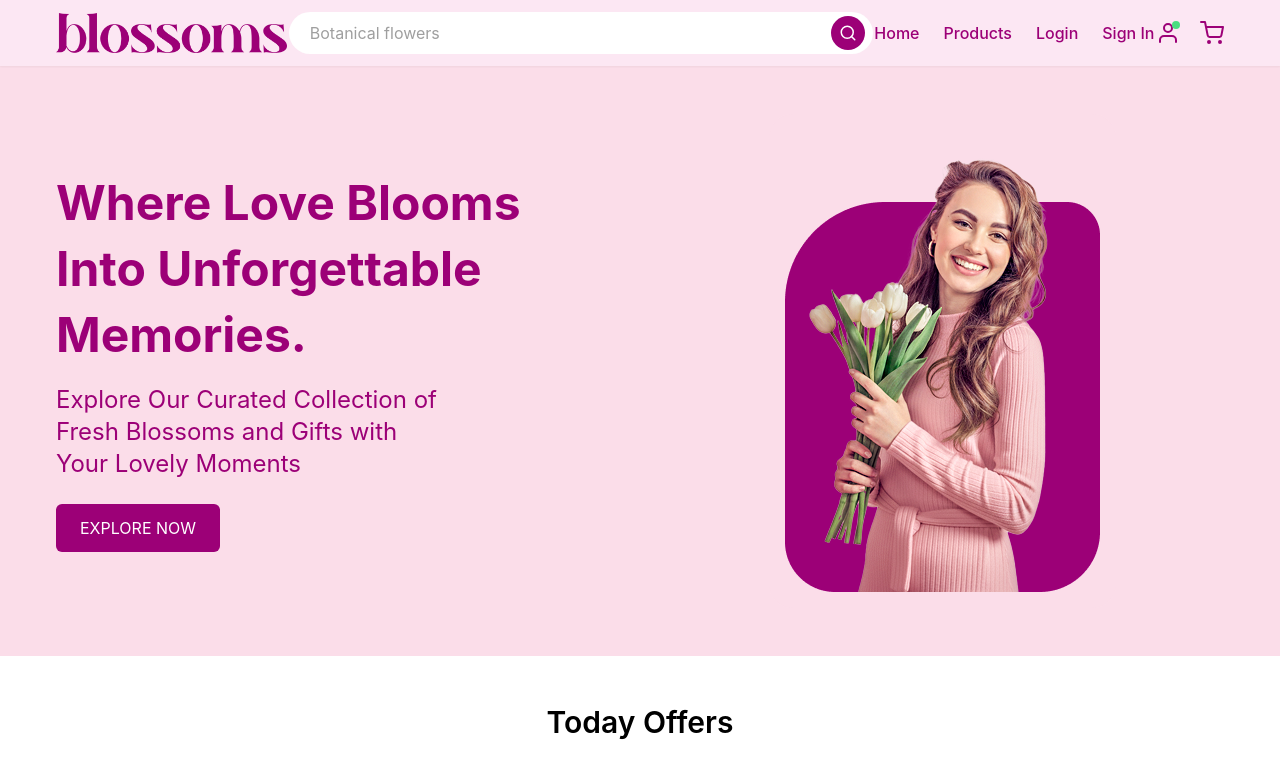
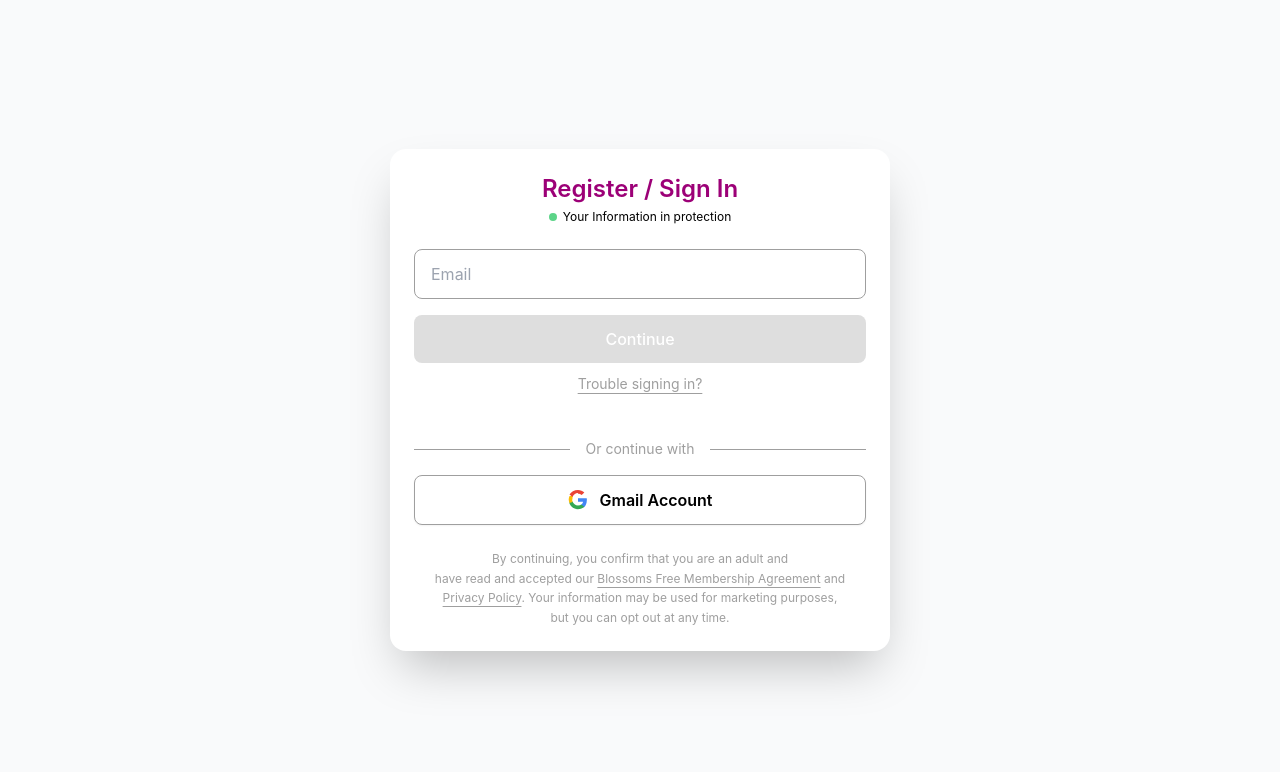
Before and after one commit to supunpramod/Blossoms-web, a React (Vite) app: page /login in a window 1280 px wide. Shown: the top 772 px of the page. Built offline with nearby package versions, Linux system fonts and the light colour scheme.

Commit message:
feat: add Loginpage component and integrate routing; update dependencies and styles

```diff
--- a/package.json
+++ b/package.json
@@ -10,9 +10,11 @@
     "preview": "vite preview"
   },
   "dependencies": {
+    "lucide-react": "^0.556.0",
     "react": "^19.1.0",
     "react-dom": "^19.1.0",
-    "react-icons": "^5.5.0"
+    "react-icons": "^5.5.0",
+    "react-router-dom": "^7.10.1"
   },
   "devDependencies": {
     "@eslint/js": "^9.29.0",
--- a/src/App.jsx
+++ b/src/App.jsx
@@ -1,23 +1,36 @@
 import React from "react";
-import Navbar from "./Components/Navbar";// <-- import your navbar
+import { BrowserRouter as Router, Routes, Route, useLocation } from "react-router-dom";
+
+import Navbar from "./Components/Navbar";
 import Homepage from "./Pages/Homepage";
 import Footer from "./Components/Footer";
+import Loginpage from "./Components/Loginpage";
+
+function Layout({ children }) {
+  const location = useLocation();
+  const hideLayout = location.pathname === "/login"; // Login page hide Navbar & Footer
+
+  return (
+    <div className="w-full min-h-screen bg-white">
+      {!hideLayout && <Navbar />}
+
+      {children}
+
+      {!hideLayout && <Footer />}
+    </div>
+  );
+}
 
 function App() {
   return (
-    <div className="w-full min-h-screen bg-white">
-      {/* Navbar always on top */}
-      <Navbar />
-
-      {/* Other page content */}
-      <Homepage />
-
-      {/* Footer at the bottom */}
-
-      <Footer/>
-
-    </div>
-
+    <Router>
+      <Layout>
+        <Routes>
+          <Route path="/" element={<Homepage />} />
+          <Route path="/login" element={<Loginpage />} />
+        </Routes>
+      </Layout>
+    </Router>
   );
 }
 
--- /dev/null
+++ b/src/Components/Loginpage.jsx
@@ -0,0 +1,91 @@
+import React from 'react';
+import { Mail, ArrowRight, CornerRightDown } from 'lucide-react'; // Example icons
+
+// You would typically install the lucide-react library: npm install lucide-react
+
+const Loginpage = () => {
+  return (
+    <div className="flex items-center justify-center min-h-screen bg-gray-50 p-4 ">
+      <div className="w-full max-w-[500px] bg-white p-6 rounded-2xl shadow-2xl">
+
+        {/* Header */}
+        <div className="text-center mb-6">
+          <h1 className="text-2xl font-semibold text-primary">
+            Register / Sign In
+          </h1>
+          <p className="text-xs flex items-center justify-center mt-1 text-black ">
+            <span className="h-2 w-2 bg-green-500 rounded-full mr-1.5 animate-pulse"></span>
+            Your Information in protection
+          </p>
+        </div>
+
+        {/* Email Input Section */}
+        <form className="space-y-4">
+          <div className="relative">
+            <input
+              type="email"
+              placeholder="Email"
+              className="w-full px-4 py-3 border border-tex rounded-lg placeholder:text-gray-400 focus:outline-none focus:ring-2 focus:ring-purple-500"
+              aria-label="Email address"
+            />
+            {/* Optional: Add an icon to the email input */}
+            {/* <Mail className="absolute right-3 top-1/2 transform -translate-y-1/2 h-5 w-5 text-gray-400" /> */}
+          </div>
+
+          <button
+            type="submit"
+            className="w-full py-3 bg-[#DEDEDE] text-white font-medium rounded-lg hover:bg-gray-400 transition-colors duration-200 focus:outline-none focus:ring-2 focus:ring-gray-500"
+          >
+            Continue
+          </button>
+        </form>
+
+        {/* Trouble signing in link */}
+        <div className="text-center mt-2 pb-7">
+          <a href="#" className="text-sm text-tex hover:text-purple-600 underline underline-offset-4 decoration-1">
+  Trouble signing in?
+</a>
+
+        </div>
+
+        <div className="flex items-center my-4">
+          <div className="flex-grow border-t border-tex"></div>
+          <span className="flex-shrink mx-4 text-tex text-sm">
+            Or continue with
+          </span>
+          <div className="flex-grow border-t border-tex"></div>
+        </div>
+
+        {/* Google Sign In Button */}
+        <button
+          type="button"
+          className="w-full flex items-center justify-center py-3 px-4 bg-white border border-tex text-black font-medium rounded-lg shadow-sm hover:bg-gray-50 transition-colors duration-200 focus:outline-none focus:ring-2 focus:ring-blue-500"
+        >
+          {/* Google Logo (replace with an actual SVG or image) */}
+          <svg className="w-5 h-5 mr-3" viewBox="0 0 24 24" fill="currentColor">
+            <path d="M22.675 12.193c0-.783-.069-1.543-.197-2.28H12v4.303h6.059c-.266 1.488-1.144 2.766-2.43 3.633v2.809h3.61c2.115-1.948 3.326-4.72 3.326-8.465z" fill="#4285F4"/>
+            <path d="M12 23c3.085 0 5.672-1.018 7.563-2.768l-3.61-2.809c-.998.66-2.26 1.054-3.953 1.054-3.058 0-5.656-2.05-6.58-4.809H1.83v2.909C3.763 20.916 7.425 23 12 23z" fill="#34A853"/>
+            <path d="M5.42 14.39c-.21-.66-.33-1.353-.33-2.11s.12-1.45.33-2.11V7.27H1.83c-.636 1.258-.98 2.658-.98 4.12 0 1.46.344 2.86.98 4.119L5.42 14.39z" fill="#FBBC05"/>
+            <path d="M12 4.418c1.678 0 3.208.577 4.402 1.696l3.206-3.17c-1.96-1.815-4.595-2.944-7.608-2.944C7.425 0 3.763 2.084 1.83 5.483L5.42 8.39C6.344 5.64 8.942 3.59 12 3.59z" fill="#EA4335"/>
+          </svg>
+          <span className="text-base font-semibold">Gmail Account</span>
+        </button>
+
+        {/* Terms and Privacy Policy */}
+        <div className="mt-6 text-xs text-tex text-center leading-relaxed">
+          By continuing, you confirm that you are an adult and<br></br> have read and accepted our{' '}
+          <a href="#" className="text-tex hover:underline  underline underline-offset-4 decoration-1">
+            Blossoms Free Membership Agreement
+          </a>{' '}
+          and{' '}
+          <a href="#" className="text-tex hover:underline  underline underline-offset-4 decoration-1">
+            Privacy Policy
+          </a>
+          . Your information may be used for marketing purposes,<br></br>but you can opt out at any time.
+        </div>
+      </div>
+    </div>
+  );
+};
+
+export default Loginpage;
--- a/tailwind.config.js
+++ b/tailwind.config.js
@@ -12,6 +12,7 @@ export default {
         accent: "#F6EC72",
         light: "#F6F6F6",
         dark: "#0D3B4A",
+        tex: "#9F9F9F",
       },
       fontFamily: {
         sans: ["Inter", "poppins"],
```
Also changed, not shown: 1 other file (tests, documents, lock files or other folders).
